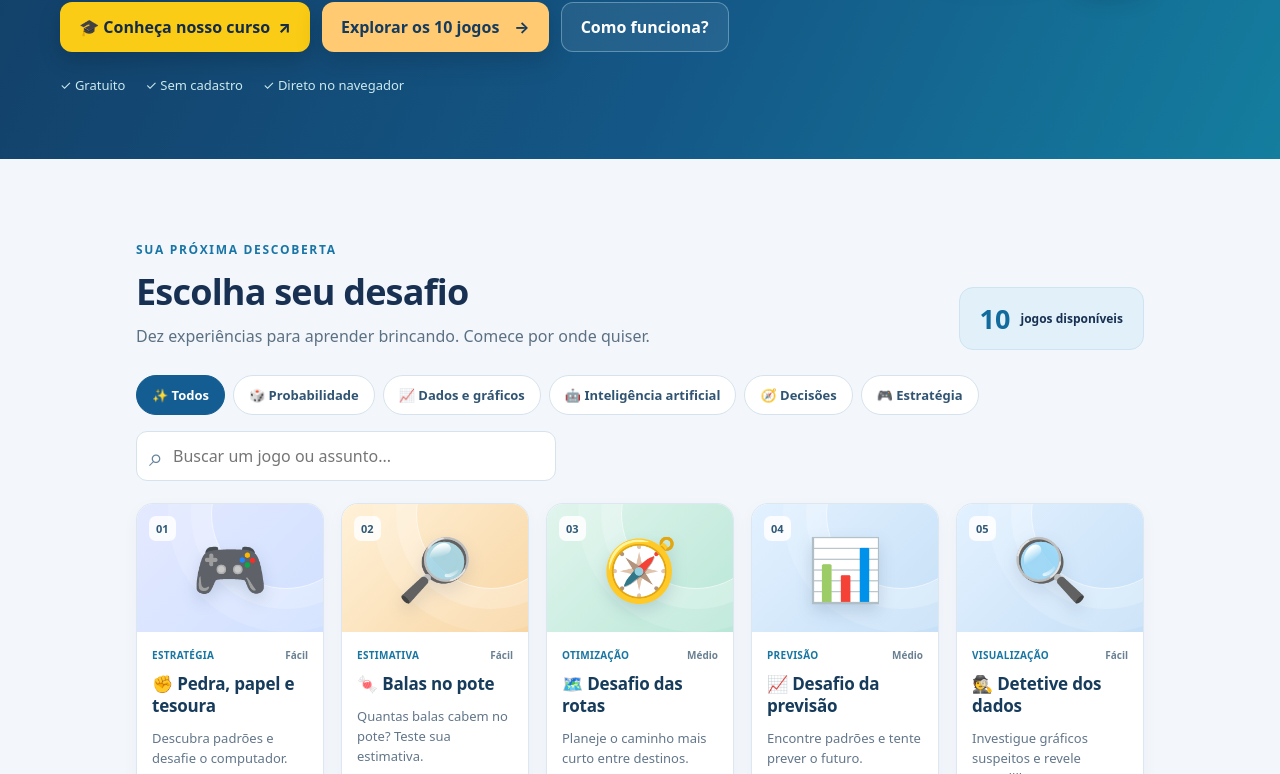
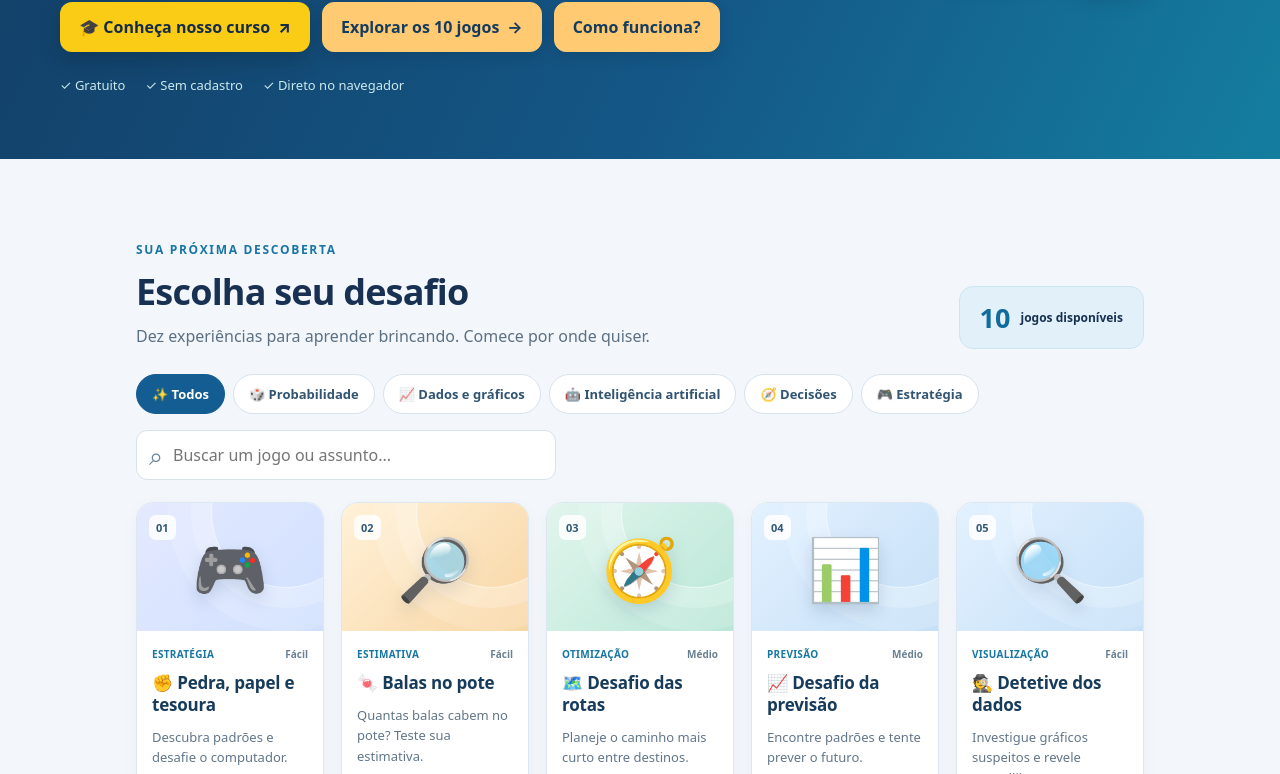
Before and after one commit to tiagomartin/datalab-ufop, a plain HTML site: page index.html in a window 1280 px wide. Shown: the part 578-1352 px from the top of the page. Drawn offline with Linux system fonts and the light colour scheme.

Commit message:
Update portal.css

```diff
--- a/assets/portal.css
+++ b/assets/portal.css
@@ -35,3 +35,55 @@
   border-color: #ffda9c !important;
   color: #153b5e !important;
 }
+
+
+/* v21 — identidade visual unificada dos botoes de acao do portal */
+.portal-page {
+  --portal-btn-bg: #ffca71;
+  --portal-btn-hover: #ffda9c;
+  --portal-btn-text: #153b5e;
+}
+.portal-page .hero-actions .primary-cta,
+.portal-page .hero-actions .secondary-cta,
+.portal-page .topbar-links a[href="https://deest.ufop.br/"],
+.portal-page .institutional-line > a {
+  display: inline-flex;
+  align-items: center;
+  justify-content: center;
+  gap: .5rem;
+  background: var(--portal-btn-bg) !important;
+  color: var(--portal-btn-text) !important;
+  border: 1px solid var(--portal-btn-bg) !important;
+  border-radius: 12px;
+  padding: 12px 18px;
+  min-height: 44px;
+  font-weight: 750;
+  text-decoration: none;
+  opacity: 1;
+  box-shadow: 0 5px 14px rgba(8,30,51,.15);
+  transition: background-color .2s ease, border-color .2s ease, transform .2s ease;
+}
+.portal-page .hero-actions .primary-cta:hover,
+.portal-page .hero-actions .secondary-cta:hover,
+.portal-page .topbar-links a[href="https://deest.ufop.br/"]:hover,
+.portal-page .institutional-line > a:hover {
+  background: var(--portal-btn-hover) !important;
+  border-color: var(--portal-btn-hover) !important;
+  color: var(--portal-btn-text) !important;
+  transform: translateY(-2px);
+  text-decoration: none;
+}
+.portal-page .hero-actions a:focus-visible,
+.portal-page .topbar-links a[href="https://deest.ufop.br/"]:focus-visible,
+.portal-page .institutional-line > a:focus-visible {
+  outline: 3px solid #fff;
+  outline-offset: 3px;
+}
+@media (max-width: 720px) {
+  .portal-page .institutional-line > a {white-space: normal; text-align: center;}
+}
+@media (prefers-reduced-motion: reduce) {
+  .portal-page .hero-actions a,
+  .portal-page .topbar-links a[href="https://deest.ufop.br/"],
+  .portal-page .institutional-line > a {transition: none;}
+}
```
